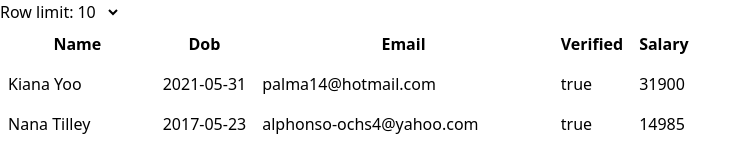
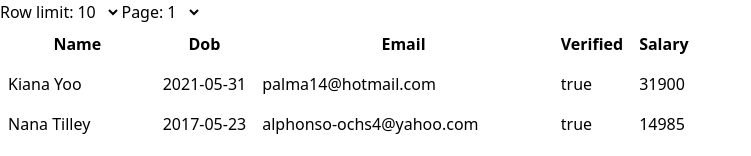
Before and after one commit to luke-symes/conduktor-assignment, a React (Vite) app: page / in a window 1280 px wide. Shown: the top 156 px of the page, without its empty margins (0-751 px from the left). Built offline with nearby package versions, Linux system fonts and the light colour scheme.

Commit message:
Set up basic page select input

```diff
--- a/src/App.tsx
+++ b/src/App.tsx
@@ -12,9 +12,12 @@ import { useState, useEffect } from 'react';
 import lodash from 'lodash';
 
 function App() {
-  const [tableData, setTableData] = useState<People>([]);
   const [isError, setIsError] = useState<boolean>(false);
   const [rowLimit, setRowLimit] = useState<number>(10);
+  const [currentPage, setCurrentPage] = useState<number>(1);
+  const [validPeopleData, setValidPeopleData] = useState<People | undefined>(
+    undefined,
+  );
 
   useEffect(() => {
     try {
@@ -23,7 +26,7 @@ function App() {
         setIsError(true);
         throw new ZodError(validation.error.issues);
       } else {
-        setTableData(peopleData);
+        setValidPeopleData(validation.data);
       }
     } catch (error: unknown) {
       if (error instanceof ZodError) {
@@ -36,16 +39,34 @@ function App() {
     }
   }, []);
 
+  function handleRowLimitSelectChange(rowLimit: string) {
+    setRowLimit(Number(rowLimit));
+  }
+
+  function handlePageSelectChange(page: string) {
+    setCurrentPage(Number(page));
+  }
+
   if (isError) {
     return <div>Error loading table data</div>;
   }
 
-  if (tableData.length > 0) {
+  if (validPeopleData && validPeopleData.length > 0) {
     const tableKeys = zPersonPickedKey.options;
-    const allRows: PersonPicked[] = tableData.map((person) =>
+    const allRows: PersonPicked[] = validPeopleData.map((person) =>
       lodash.pick(person, tableKeys),
     );
     const filteredRows = allRows.slice(0, rowLimit);
+
+    const visibleRows = filteredRows;
+
+    const totalPages = allRows.length / visibleRows.length;
+    const pageNumbers: number[] = [];
+
+    for (let i = 1; i <= totalPages; i++) {
+      pageNumbers.push(i);
+    }
+
     return (
       <>
         <label htmlFor="row-limit-select">Row limit:</label>
@@ -53,14 +74,29 @@ function App() {
           id="row-limit-select"
           name="Row limit"
           value={rowLimit}
-          onChange={(event) => setRowLimit(Number(event.target.value))}
+          onChange={(event) => handleRowLimitSelectChange(event.target.value)}
         >
           <option value="10">10</option>
           <option value="50">50</option>
           <option value="100">100</option>
           <option value="500">500</option>
         </select>
-        <PersonTable keys={tableKeys} rows={filteredRows} />
+        <label htmlFor="page-select">Page:</label>
+        <select
+          id="page-select"
+          name="Page"
+          value={currentPage}
+          onChange={(event) => handlePageSelectChange(event.target.value)}
+        >
+          {pageNumbers.map((pageNumber, index) => {
+            return (
+              <option key={index} value={String(pageNumber)}>
+                {pageNumber}
+              </option>
+            );
+          })}
+        </select>
+        <PersonTable keys={tableKeys} rows={visibleRows} />
       </>
     );
   }
```
